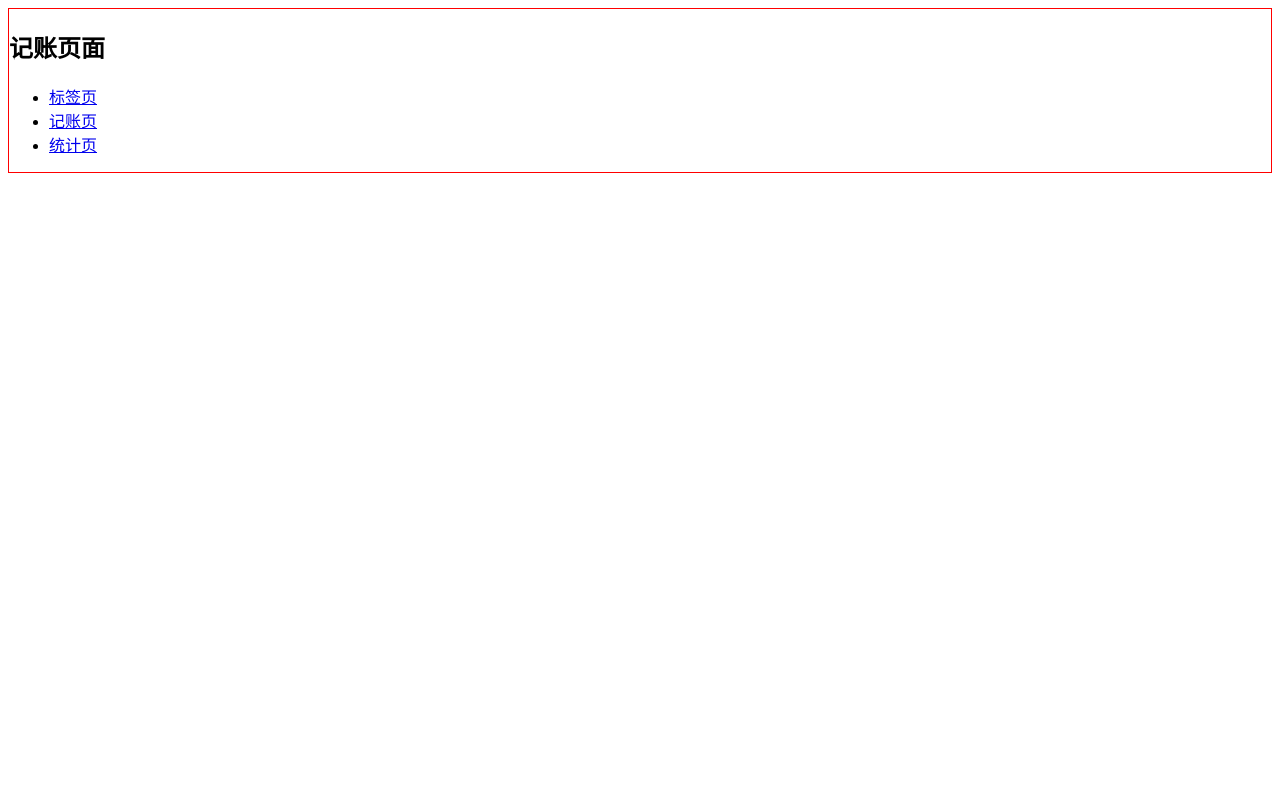
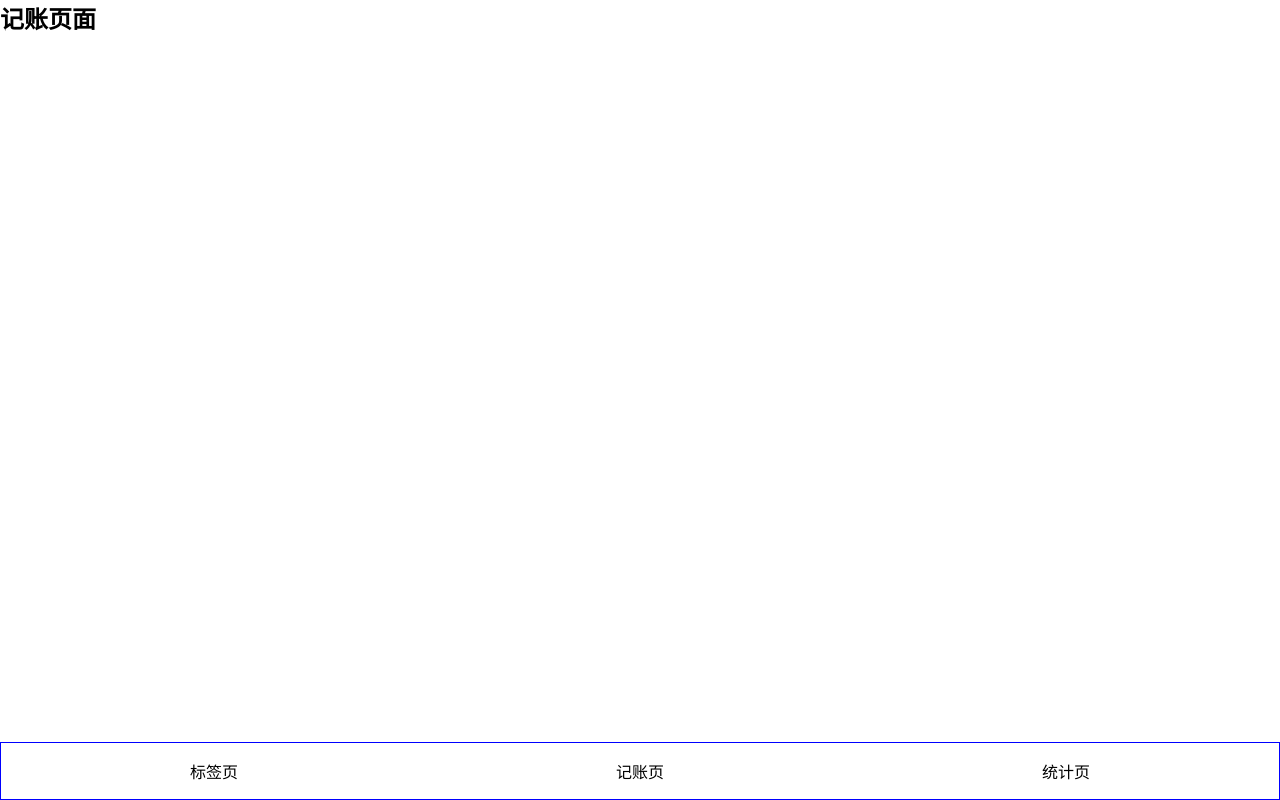
Before and after one commit to jiang-N/morney, a React (Create React App) app: page /#/money in a window 1280 px wide. Built offline with nearby package versions, Linux system fonts and the light colour scheme.

Commit message:
导航栏布局搞定

```diff
--- a/src/App.tsx
+++ b/src/App.tsx
@@ -9,13 +9,33 @@
 import styled from 'styled-components';
 
 const Wrapper = styled.div`
-border: 1px solid red;
+  height: 100vh;
+  display: flex;
+  flex-direction: column;
+`;
+
+const Main = styled.div`
+  flex-grow: 1;
+  overflow: auto;
+`;
+
+const Nav = styled.nav`
+  border: 1px solid blue;
+  > ul{
+  display:flex;
+    > li{
+      width: 33.3333%;
+      text-align: center;
+      padding: 16px;
+      }
+  }
 `;
 
 function App() {
   return (
     <Router>
       <Wrapper>
+        <Main>
           <Switch>
             <Route path="/tags">
               <Tags/>
@@ -31,8 +51,9 @@
               <NoMatch/>
             </Route>
           </Switch>
+        </Main>
 
-        <nav>
+        <Nav>
           <ul>
             <li>
               <Link to="/tags">标签页</Link>
@@ -44,7 +65,7 @@
               <Link to="/statistics">统计页</Link>
             </li>
           </ul>
-        </nav>
+        </Nav>
       </Wrapper>
     </Router>
   );
--- a/src/index.scss
+++ b/src/index.scss
@@ -1 +1,27 @@
-@import-normalize;
+@import-normalize ;
+
+* {
+  margin: 0;
+  padding: 0;
+}
+
+* {
+  box-sizing: border-box;
+}
+
+*::before {
+  box-sizing: border-box;
+}
+
+*::after {
+  box-sizing: border-box;
+}
+
+ul, ol {
+  list-style: none;
+}
+
+a {
+  text-decoration: none;
+  color: inherit;
+}
```
Also changed, not shown: 2 other files (tests, documents, lock files or other folders). Lines whose indentation alone changed are shown as unchanged.
